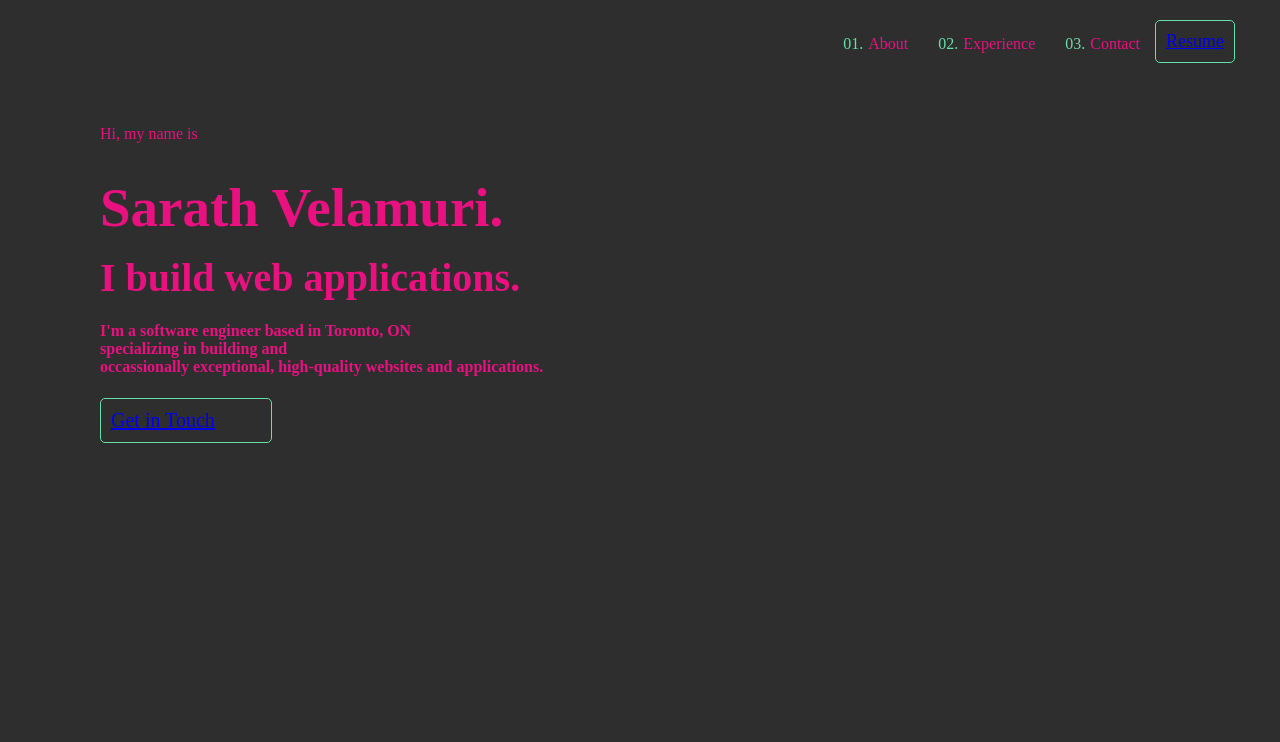
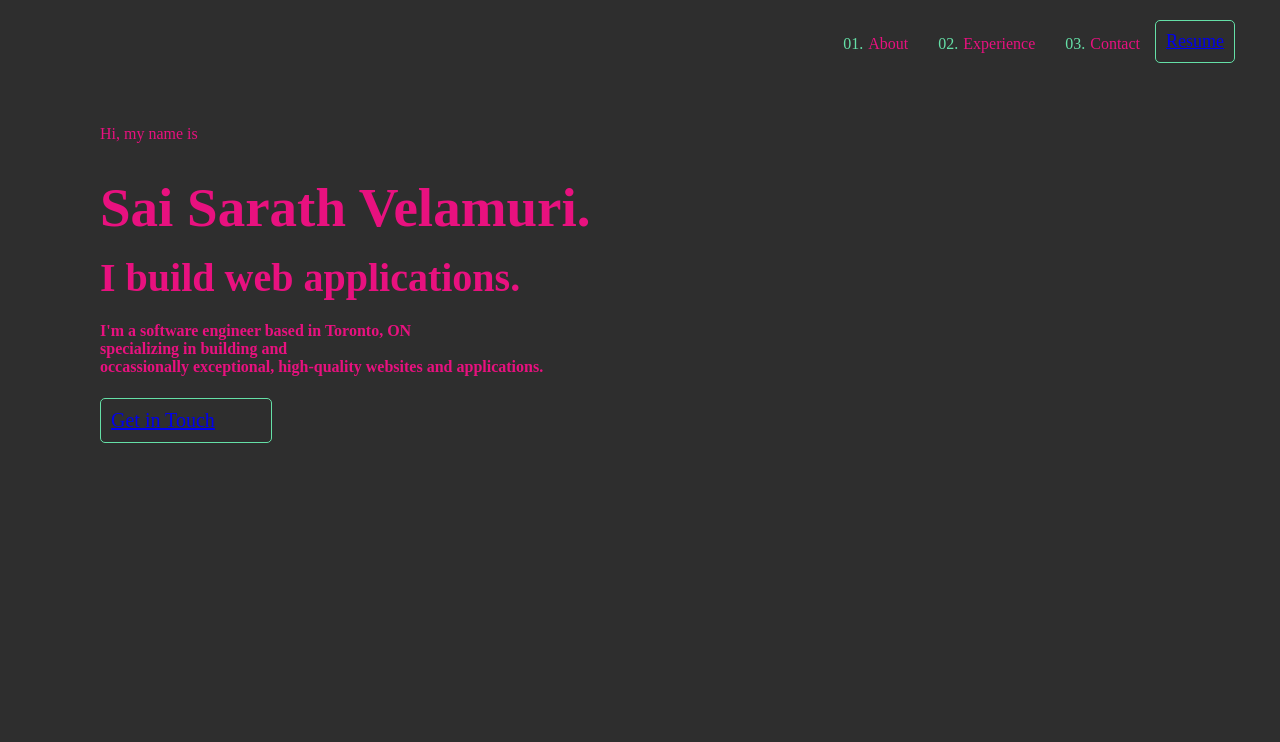
Before and after one commit to sai-velamuri/portfolio, a React (Create React App) app: page / in a window 1280 px wide. Shown: the top 742 px of the page. Built offline with nearby package versions, Linux system fonts and the light colour scheme.

Commit message:
testing netlify continuous integration

```diff
--- a/src/components/About.js
+++ b/src/components/About.js
@@ -34,7 +34,7 @@ export default function About() {
       <br/>
       <br/>
       <h2 style={name}>
-        Sarath Velamuri.
+        Sai Sarath Velamuri.
       </h2>
       <h3 style={content}>
         I build web applications.
```
